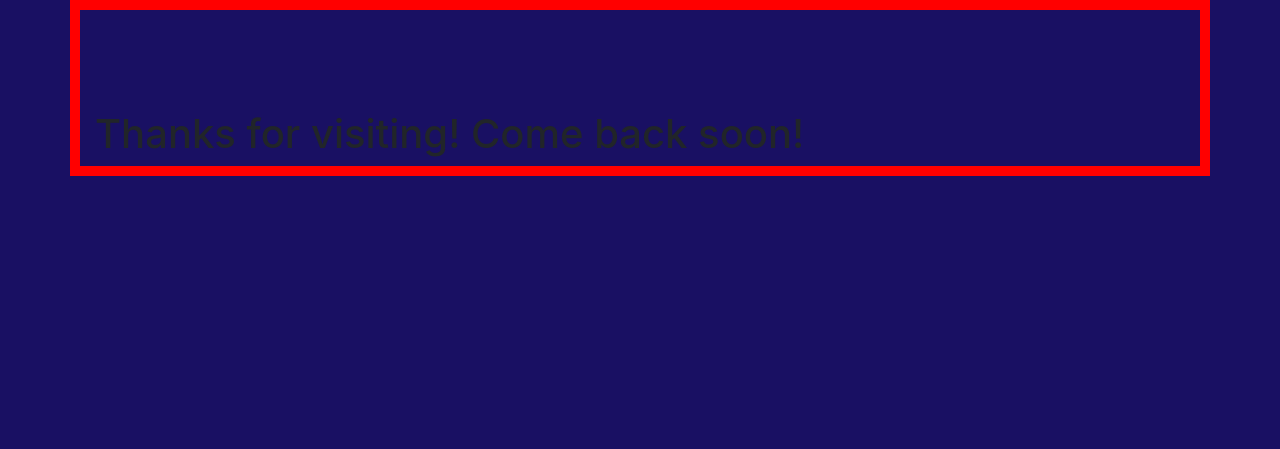
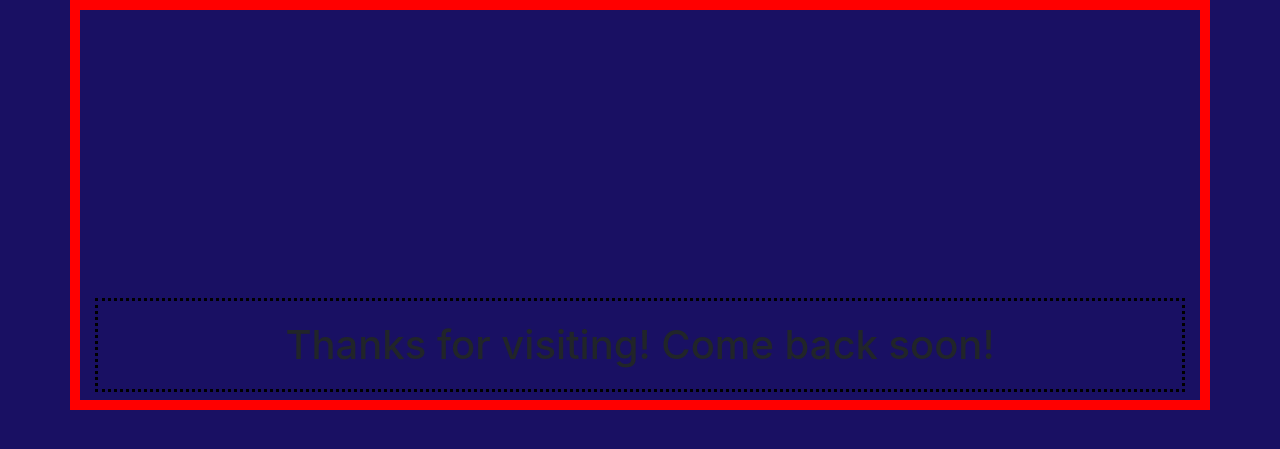
Before and after one commit to DhruvKaushal/AutomatedCouponSystem, a Django app: page /thanks/ in a window 1280 px wide. Shown: the part 56-505 px from the top of the page. Run offline with Django 3.2, Linux system fonts and the light colour scheme; some libraries are stand-ins or nearby versions.

```diff
--- a/couponSystem/templates/thanks.html
+++ b/couponSystem/templates/thanks.html
@@ -1,5 +1,6 @@
 {% extends "base.html" %}
 {% block content %}
-<h1>Thanks for visiting! Come back soon!</h1>
+<br>
+<h1 style="margin-top: 15%; text-align:center;border:3px dotted black; padding: 20px;">Thanks for visiting! Come back soon!</h1>
 
 {% endblock %}
```
Also changed, not shown: couponSystem/db.sqlite3.
